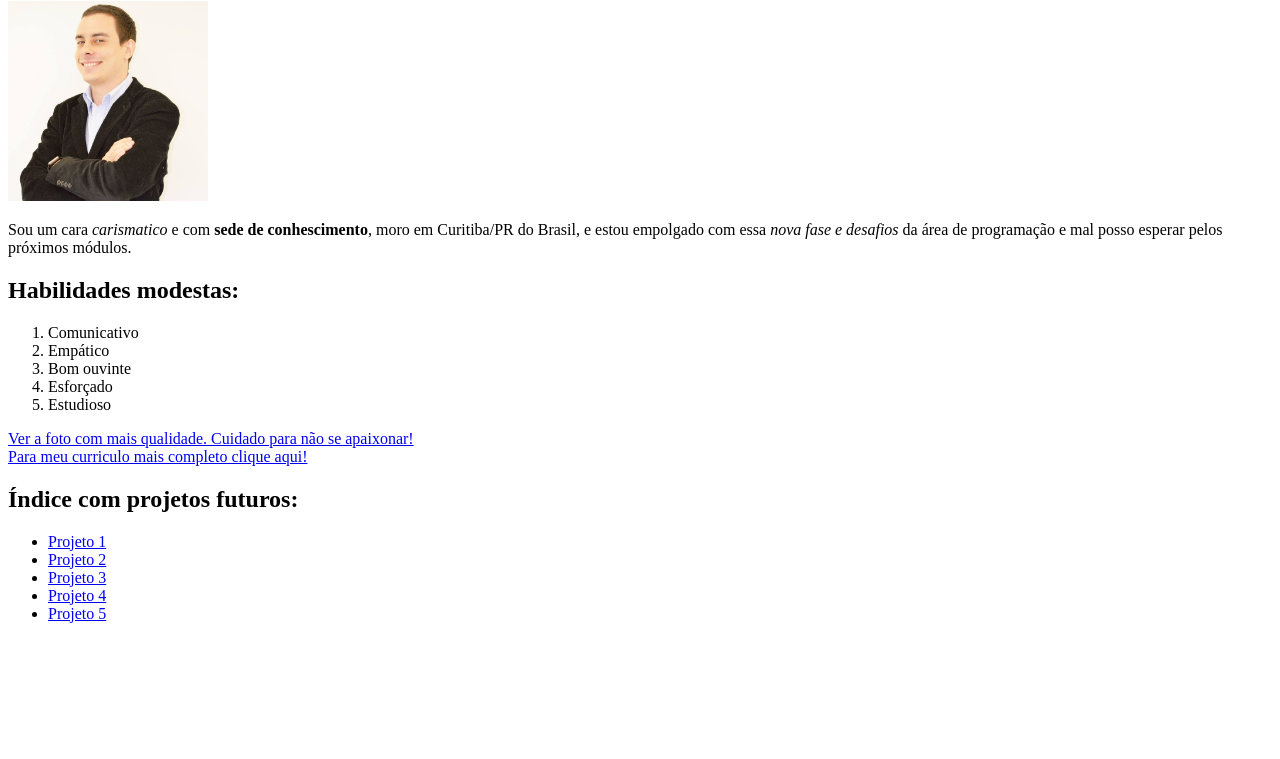
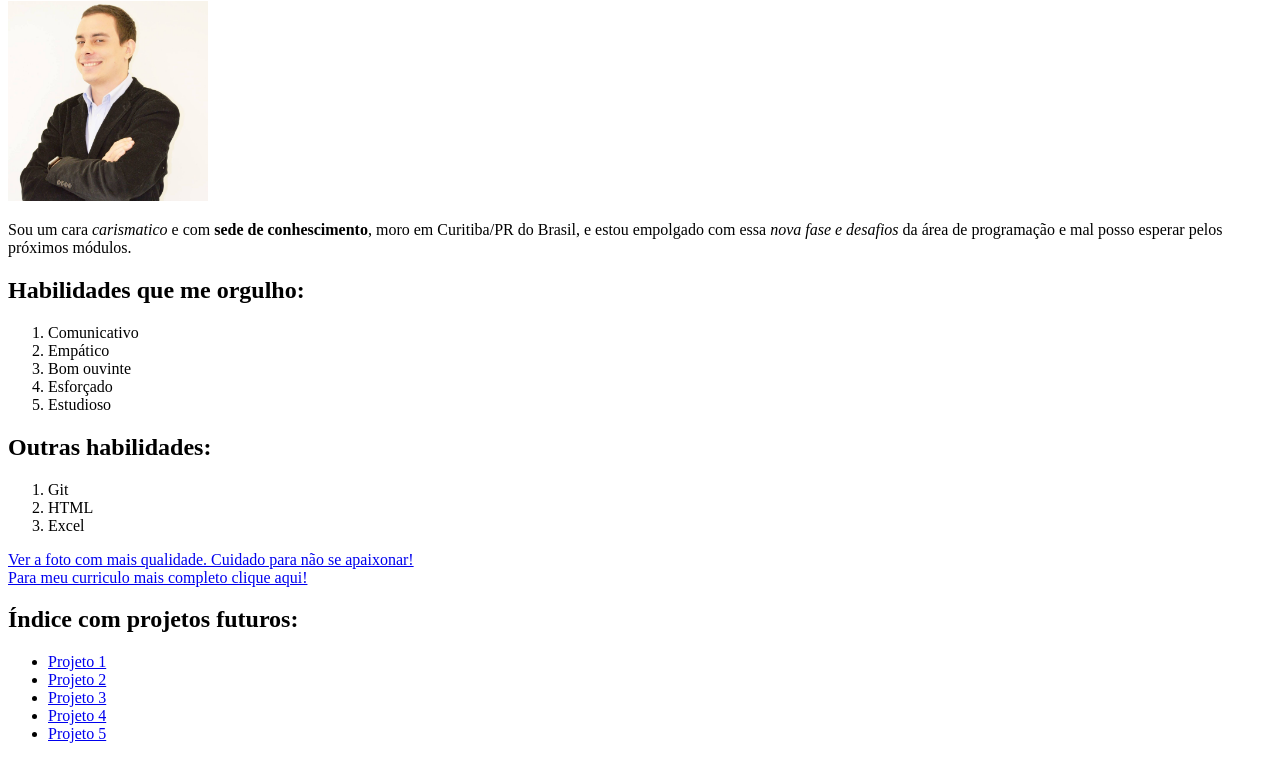
Before and after one commit to marcoantog/marcoantog.github.io, a plain HTML site: page index.html in a window 1280 px wide. Shown: the part 79-838 px from the top of the page. Before the commit the page ends 800 px from the top, so only its background shows below. Drawn offline with Linux system fonts and the light colour scheme.

Commit message:
Atualizacao 1

```diff
--- a/index.html
+++ b/index.html
@@ -12,13 +12,20 @@
 
 <p>Sou um cara <em>carismatico</em> e com <strong>sede de conhescimento</strong>, moro em Curitiba/PR do Brasil, e estou empolgado com essa <em>nova fase e desafios</em> da área de programação e mal posso esperar pelos próximos módulos.</p>
 
-<h2>Habilidades modestas:</h2>
+<h2>Habilidades que me orgulho:</h2>
 <ol>
     <li>Comunicativo</li>
     <li>Empático</li>
     <li>Bom ouvinte</li>
     <li>Esforçado</li>
     <li>Estudioso</li>
+</ol>
+
+<h2>Outras habilidades:</h2>
+<ol>
+    <li>Git</li>
+    <li>HTML</li>
+    <li>Excel</li>
 </ol>
 
 <a href="Imagens/prof.jpg" target="_blank">Ver a foto com mais qualidade. Cuidado para não se apaixonar!</a> <br>
```
Also changed, not shown: 1 other file.
